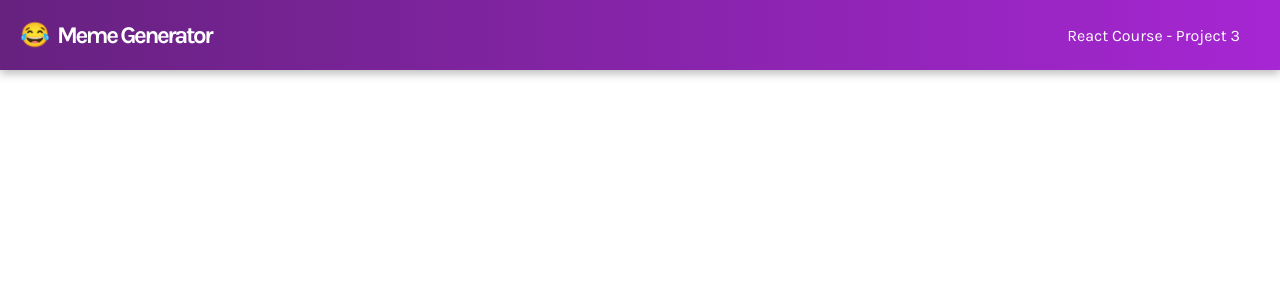
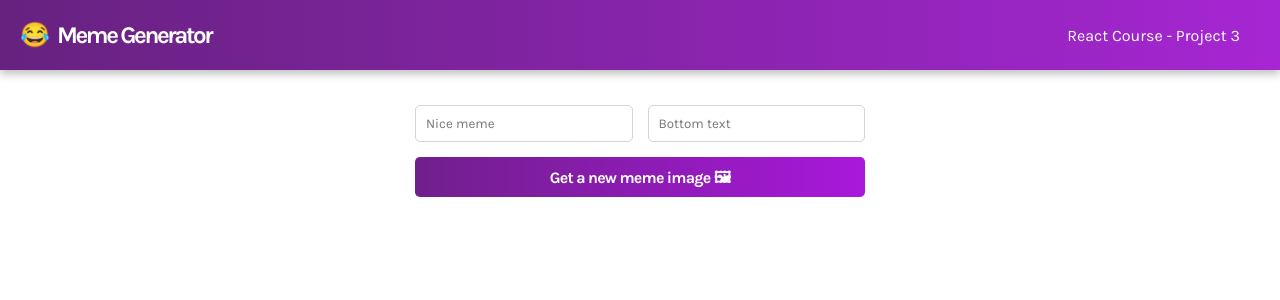
Before and after one commit to robsassack/meme-generator, a React (Vite) app: page / in a window 1280 px wide. Shown: the top 300 px of the page. Built offline with nearby package versions, Linux system fonts and the light colour scheme.

Commit message:
Added input component with styling

```diff
--- a/src/App.css
+++ b/src/App.css
@@ -38,3 +38,36 @@
   font-family: 'Inter';
   font-size: 1rem;
 }
+
+.meme {
+  display: flex;
+  justify-content: center;
+  margin: 35px;
+}
+
+.meme--form {
+  display: flex;
+  flex-wrap: wrap;
+  gap: 15px;
+  max-width: 450px;
+}
+
+.meme--input {
+  flex: 1;
+  border-radius: 5px;
+  border: 1px solid #D5D4D8;
+  padding: 10px;
+}
+
+.meme--submit {
+  width: 100%;
+  height: 40px;
+  color: white;
+  font-weight: 700;
+  border: none;
+  background: linear-gradient(90.41deg, #711F8D 1.14%, #A818DA 100%);
+  border-radius: 5px;
+  font-size: 16px;
+  line-height: 19px;
+  letter-spacing: -0.05em;
+}
--- a/src/App.jsx
+++ b/src/App.jsx
@@ -1,10 +1,12 @@
 import "./App.css";
 import Header from "./components/Header";
+import Meme from "./components/Meme";
 
 function App() {
   return (
     <div className='App'>
       <Header />
+      <Meme />
     </div>
   );
 }
--- /dev/null
+++ b/src/components/Meme.jsx
@@ -0,0 +1,25 @@
+export default function Meme() {
+  return (
+    <div className='meme'>
+      <form action='post' className="meme--form">
+        <input
+          type='text'
+          name='topText'
+          className='meme--input'
+          placeholder='Nice meme'
+        />
+        <input
+          type='text'
+          name='bottomText'
+          className='meme--input'
+          placeholder='Bottom text'
+        />
+        <input
+          type='button'
+          value='Get a new meme image 🖼'
+          className='meme--submit'
+        />
+      </form>
+    </div>
+  );
+}
```
